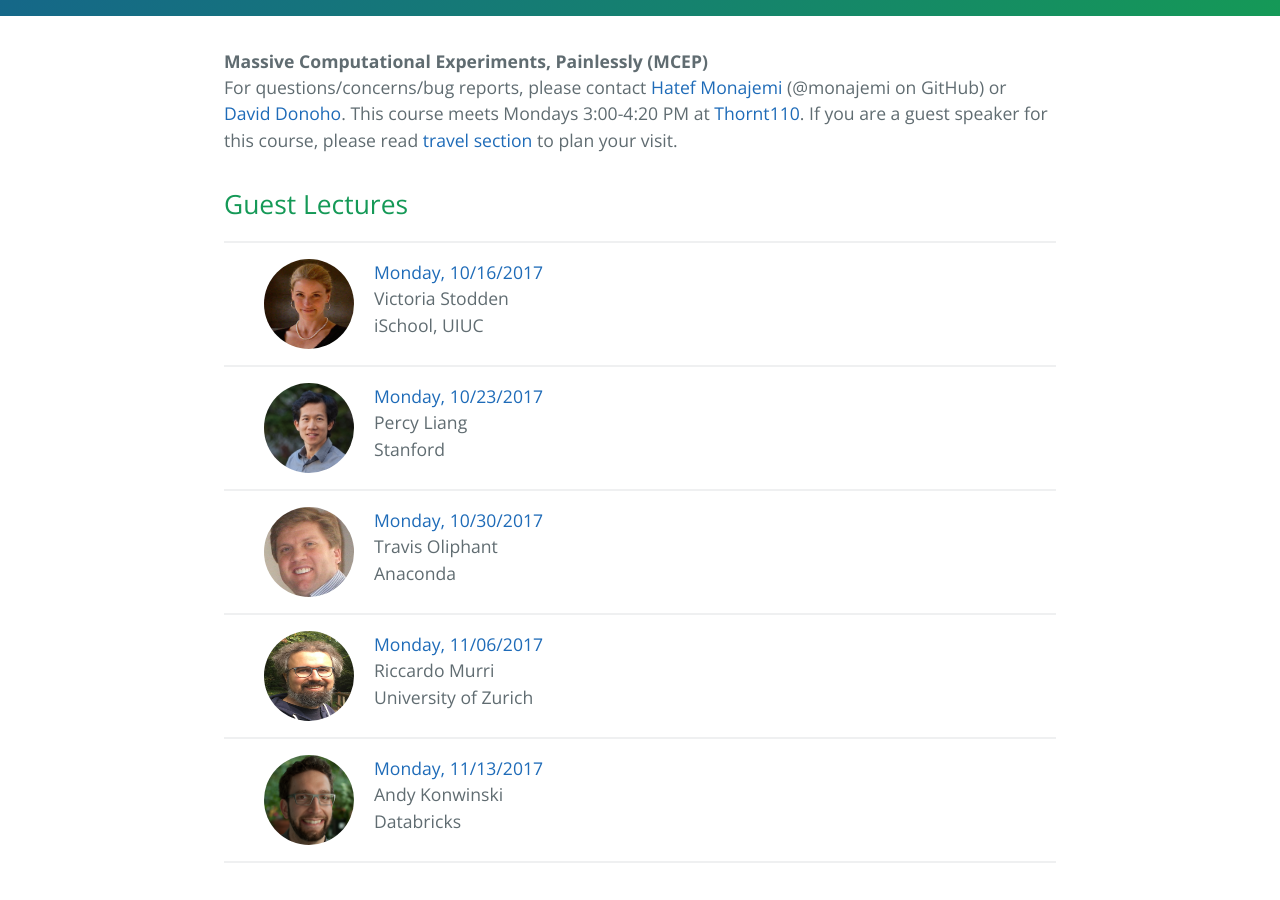
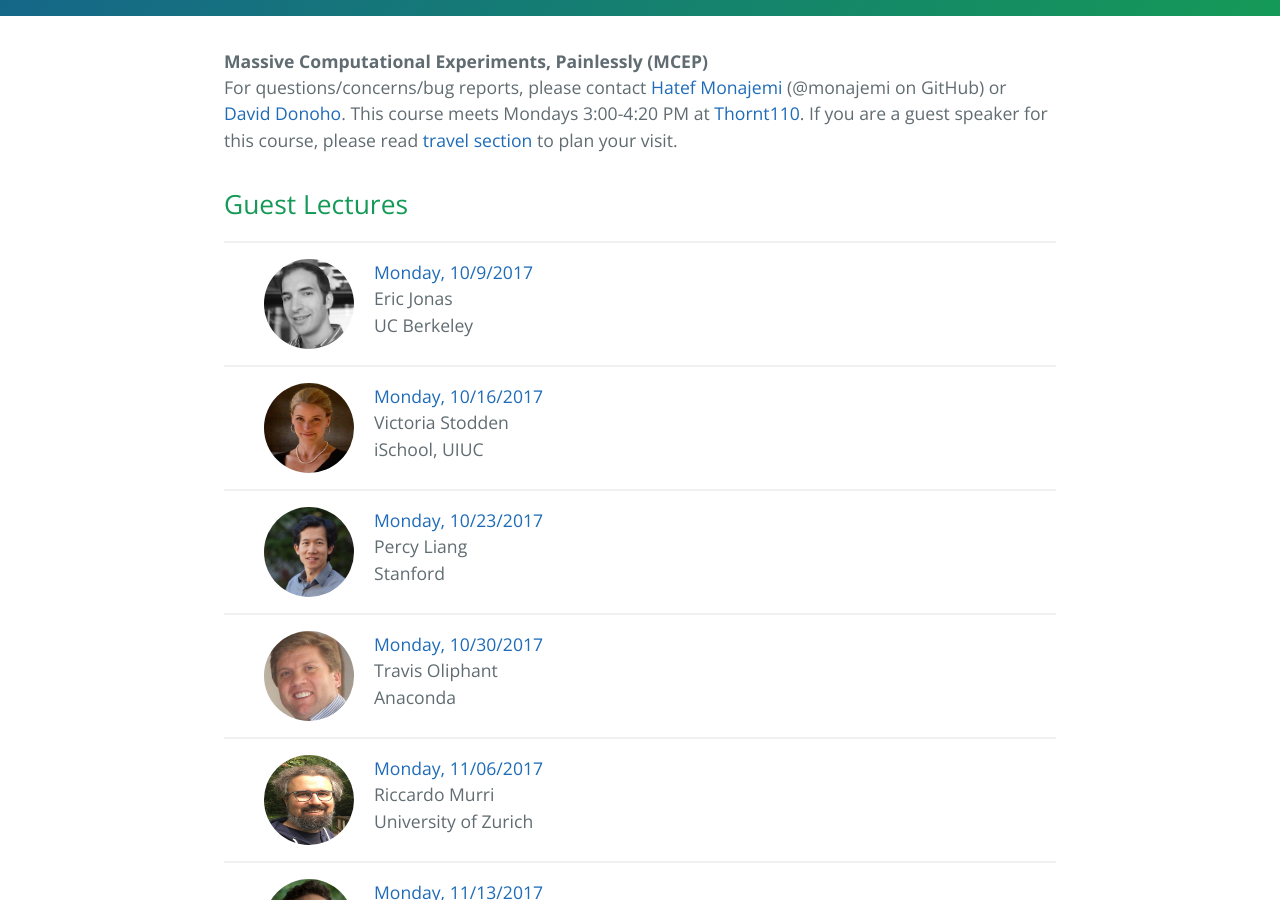
Before and after one commit to stats285/stats285.github.io, a Jekyll site: the page built from index.md, in a window 1280 px wide and 900 px high, scrolled down 739 px. Built offline with Jekyll 4.4.1, drawn with Linux system fonts in a browser that asks for light colours; the repository's description, which GitHub fills in, is left out.

Commit message:
eric jonas info added

```diff
--- a/index.md
+++ b/index.md
@@ -11,7 +11,17 @@
 -->
 
 ## [](#guest_lectures) Guest Lectures
-
+---
+<div class="speaker-wrap">
+<div class="speakerphoto">
+<img src="assets/img/EricJonas.png">
+</div>
+<div class="card">
+<a class="talkdate" href="./jonas_lecture"> Monday, 10/9/2017</a> <br>
+<span class="speaker">Eric Jonas</span> <br>
+<span class="speakerposition">UC Berkeley</span>
+</div>
+</div>
 ---
 <div class="speaker-wrap">
     <div class="speakerphoto">
```
Also changed, not shown: assets/img/EricJonas.png (added).
